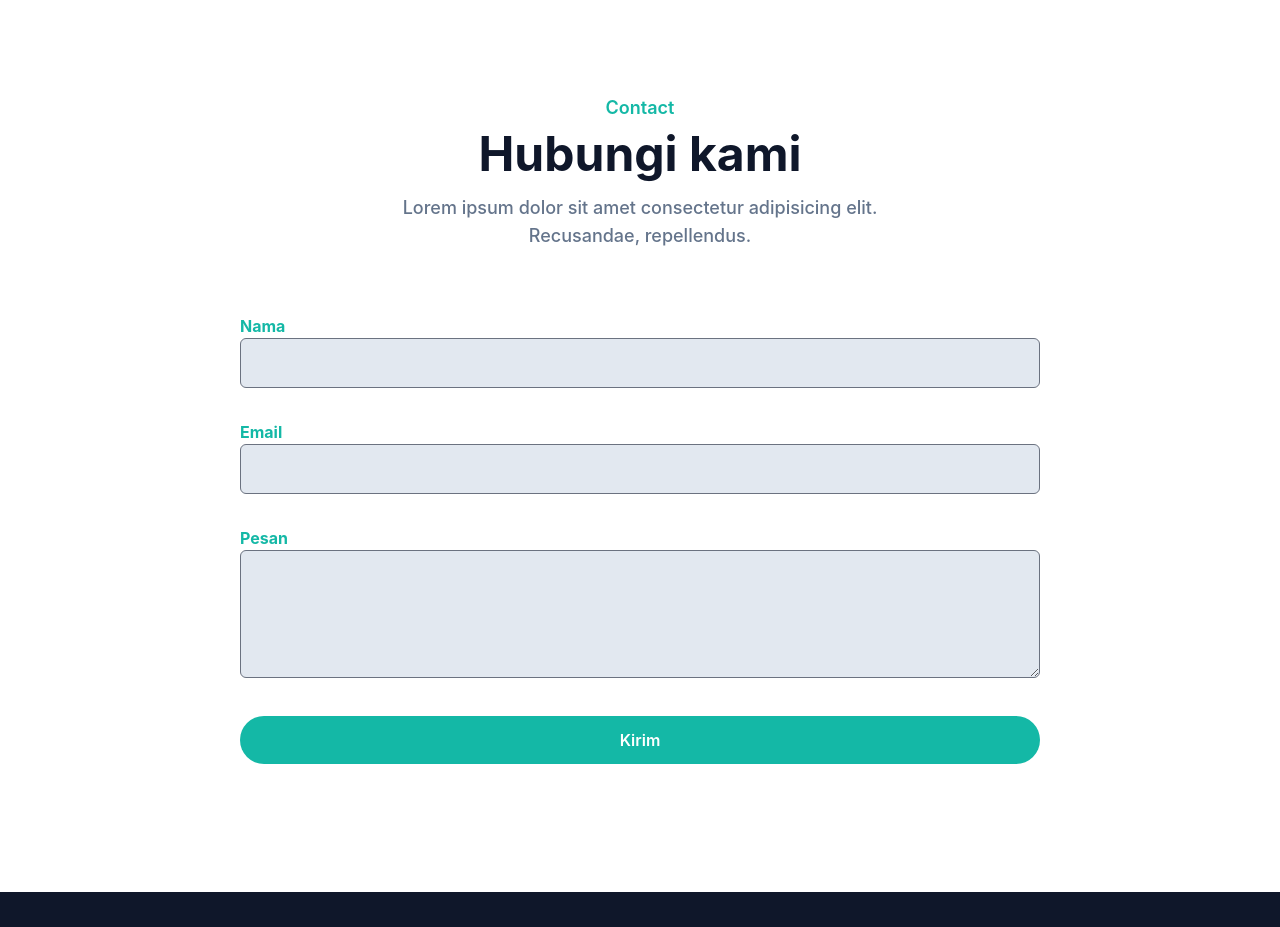
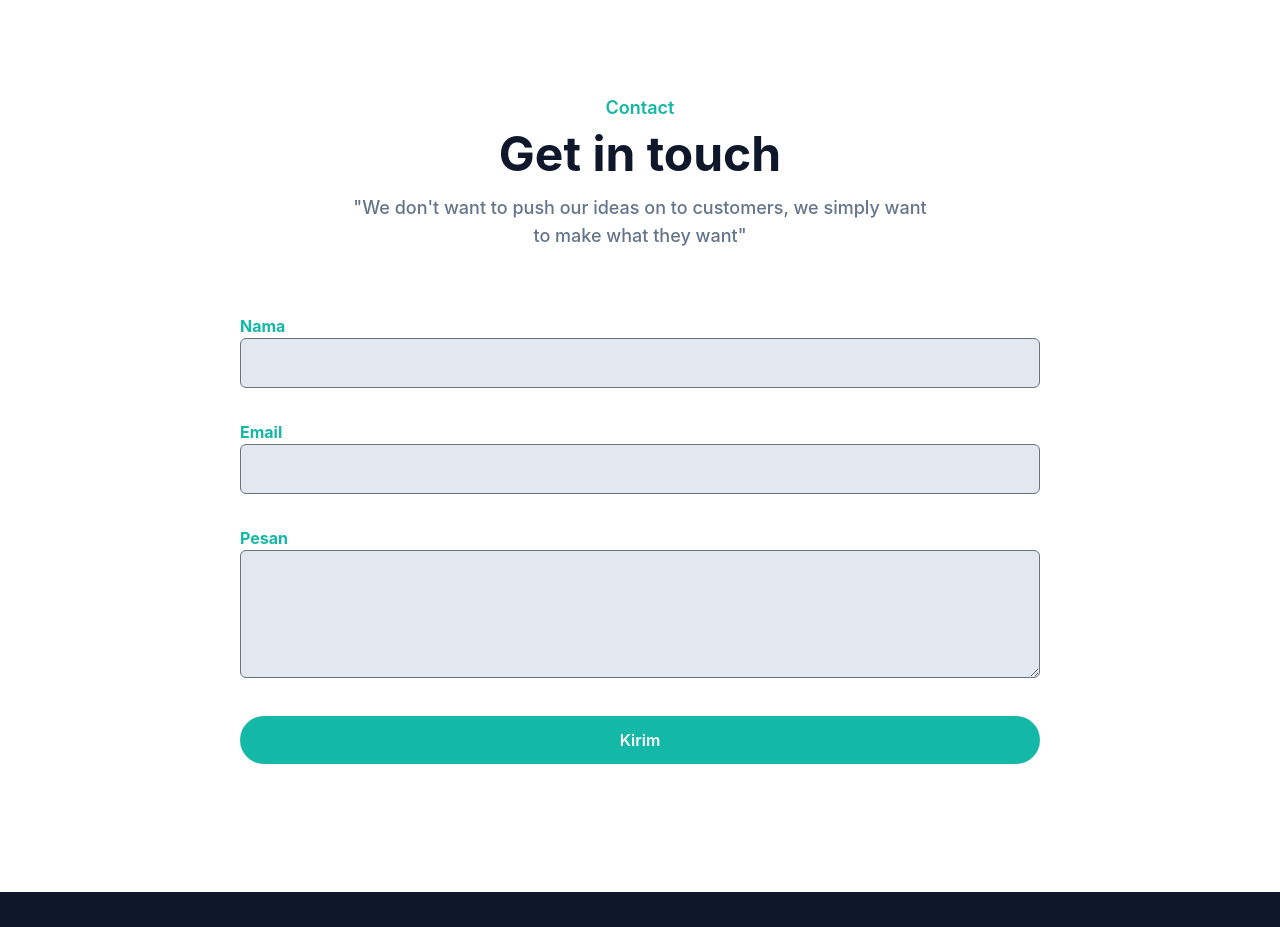
Before and after one commit to okyanawang/WebPro-Quiz1, a website: page index.html in a window 1280 px wide. Shown: the part 900-1827 px from the top of the page. Drawn offline with Linux system fonts and the light colour scheme.

Commit message:
Editing language used

```diff
--- a/index.html
+++ b/index.html
@@ -76,8 +76,8 @@
             <div class="w-full px-4">
                 <div class="max-w-xl mx-auto text-center mb-16">
                     <h4 class="font-semibold text-lg text-primary mb-2">Contact</h4>
-                    <h2 class="font-bold text-dark text-3xl mb-4 sm:text-4xl lg:text-5xl">Hubungi kami</h2>
-                    <p class="font-medium text-md text-secondary md:text-lg">Lorem ipsum dolor sit amet consectetur adipisicing elit. Recusandae, repellendus.</p>
+                    <h2 class="font-bold text-dark text-3xl mb-4 sm:text-4xl lg:text-5xl">Get in touch</h2>
+                    <p class="font-medium text-md text-secondary md:text-lg">"We don't want to push our ideas on to customers, we simply want to make what they want"</p>
                 </div>
             </div>
             <form action="">
```
